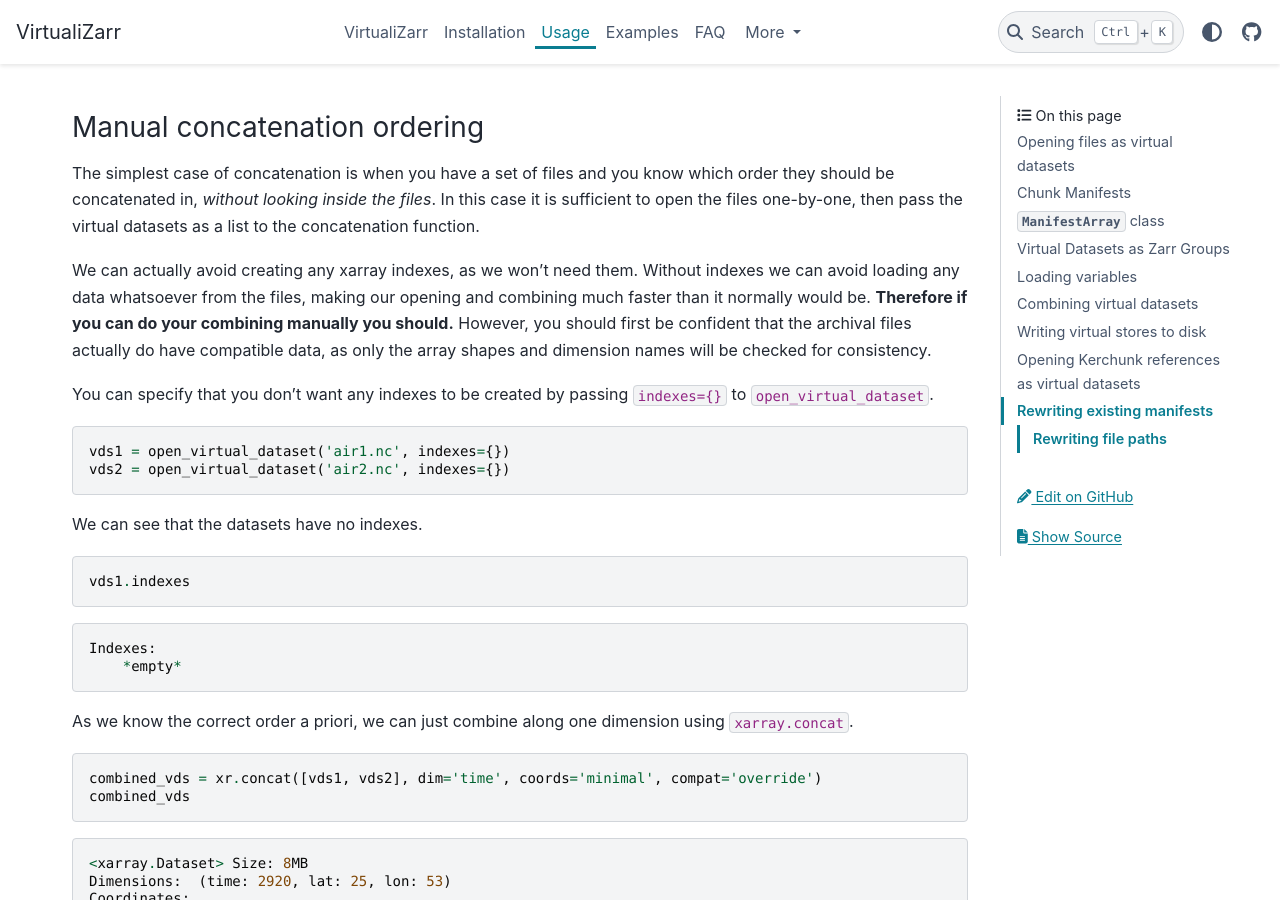
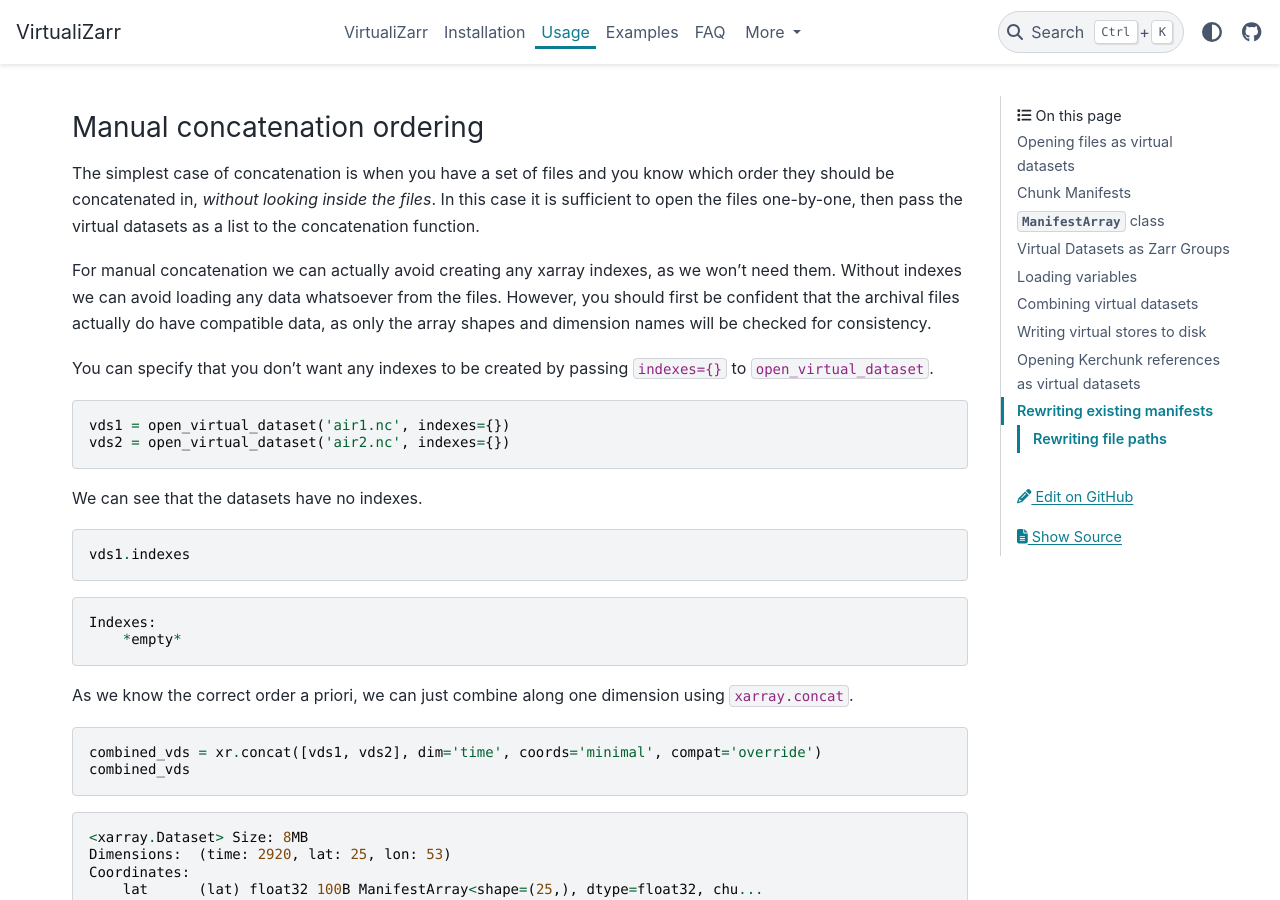
Before and after one commit to zarr-developers/VirtualiZarr, a Sphinx documentation site: the page built from docs/usage.md, in a window 1280 px wide and 900 px high, scrolled down 6944 px. Built offline with Sphinx 7.4.7 and the PyData theme 0.15.4, drawn with Linux system fonts in a browser that asks for light colours.

Commit message:
remove recommendation to not create indexes

```diff
--- a/docs/usage.md
+++ b/docs/usage.md
@@ -266,7 +266,7 @@ TODO: Note about variable-length chunking?
 
 The simplest case of concatenation is when you have a set of files and you know which order they should be concatenated in, _without looking inside the files_. In this case it is sufficient to open the files one-by-one, then pass the virtual datasets as a list to the concatenation function.
 
-We can actually avoid creating any xarray indexes, as we won't need them. Without indexes we can avoid loading any data whatsoever from the files, making our opening and combining much faster than it normally would be. **Therefore if you can do your combining manually you should.** However, you should first be confident that the archival files actually do have compatible data, as only the array shapes and dimension names will be checked for consistency.
+For manual concatenation we can actually avoid creating any xarray indexes, as we won't need them. Without indexes we can avoid loading any data whatsoever from the files. However, you should first be confident that the archival files actually do have compatible data, as only the array shapes and dimension names will be checked for consistency.
 
 You can specify that you don't want any indexes to be created by passing `indexes={}` to `open_virtual_dataset`.
 
```
Also changed, not shown: other parts of docs/usage.md (+1 -1 lines).
